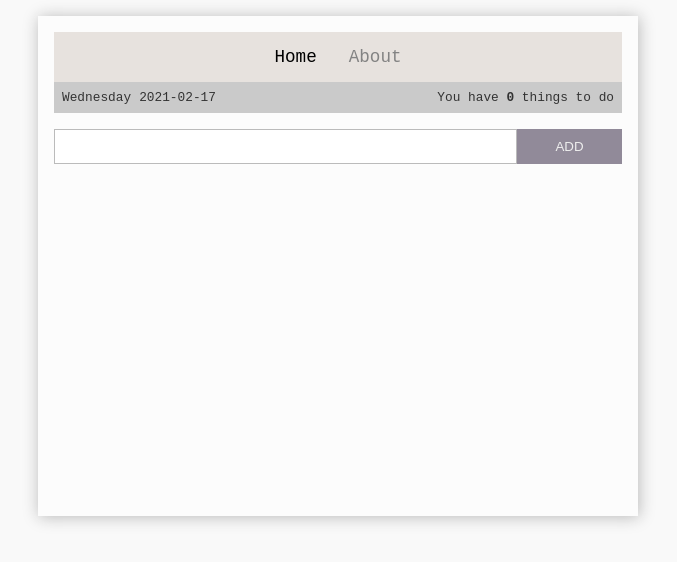
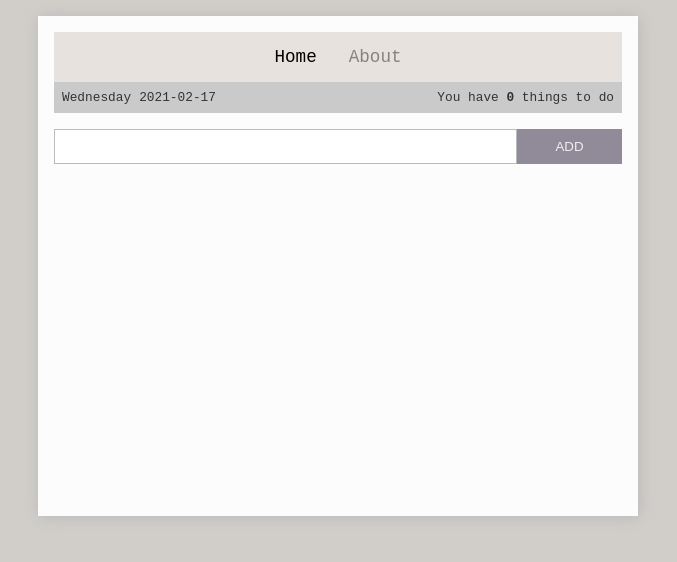
Before and after one commit to clm-1/react-todo-list, a React (Create React App) app: page / in a window 1280 px wide. Shown: the top 562 px of the page, without its empty margins (302-979 px from the left). Built offline with nearby package versions, Linux system fonts and the light colour scheme.

Commit message:
Takes up whole screen on mobile

```diff
--- a/src/index.css
+++ b/src/index.css
@@ -7,14 +7,14 @@
 body {
   font-family: monospace;
   font-size: 1.2rem;
-  background-color: rgb(249, 249, 249);
+  background-color: rgb(209, 206, 202);
 }
 
 .App {
   padding: 1rem;
   background-color: rgb(252, 252, 252);
   max-width: 600px;
-  min-height: 500px;
+  min-height: 100vh;
 }
 
 @media screen and (min-width: 500px) {
@@ -25,5 +25,6 @@ body {
   .App {
     margin: 1rem auto;
     box-shadow: 1px 1px 15px rgb(184, 184, 184);
+    min-height: 500px;
   }
 }
```
